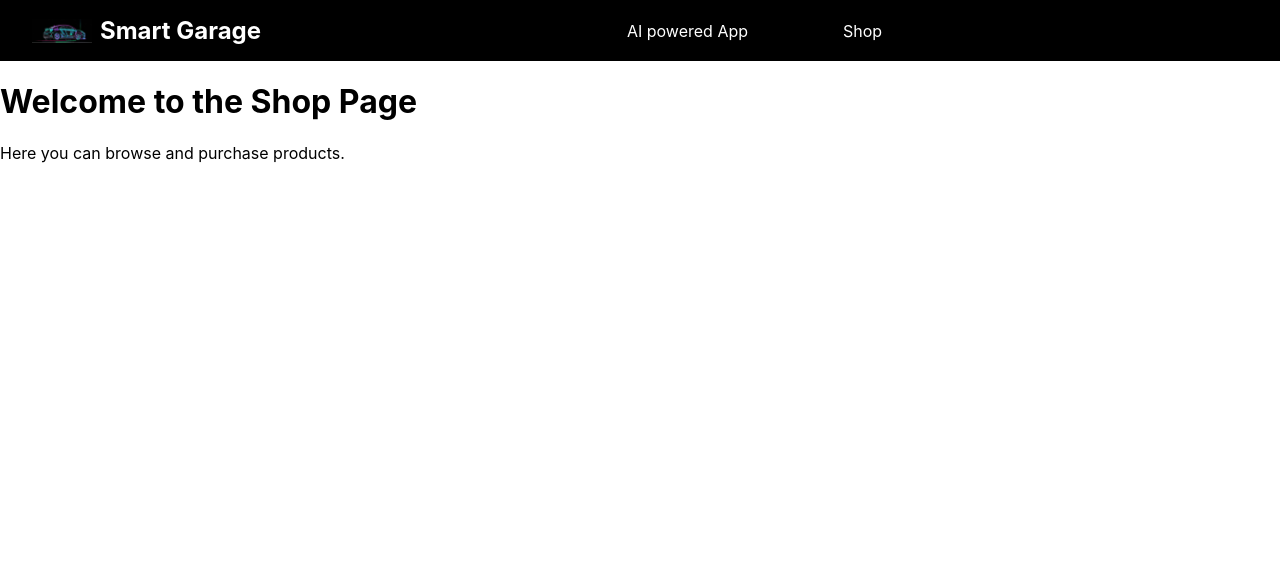
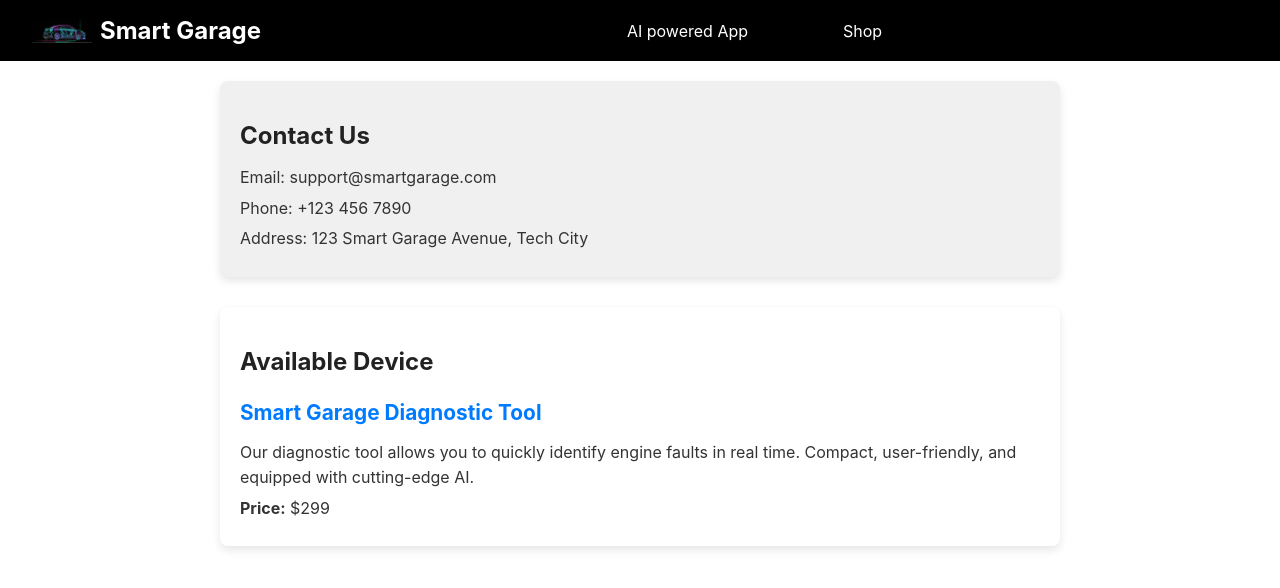
Before and after one commit to BANCUNGUYE66/Smart-Garage, a React (Create React App) app: page /shop in a window 1280 px wide. Shown: the top 588 px of the page. Built offline with nearby package versions, Linux system fonts and the light colour scheme; the HTML template or start-up script is replaced by a standard one.

Commit message:
add design of shop page

```diff
--- a/src/components/HamburgerMenu/HamburgerMenu.js
+++ b/src/components/HamburgerMenu/HamburgerMenu.js
@@ -7,8 +7,8 @@
   return (
     <HamburgerMenuContainer>
       <IconWrapper onClick={toggleMenu}>
-        <FaBars className={`hamburger ${isOpen ? 'hide' : ''}`} />
-        <FaTimes className={`close ${isOpen ? '' : 'hide'}`} />
+      <FaBars className={`hamburger ${isOpen ? 'hide' : ''}`} />
+      <FaTimes className={`close ${isOpen ? '' : 'hide'}`} />
       </IconWrapper>
       <MenuList isOpen={isOpen}>
         <MenuItem as={Link} to="/services-page" onClick={toggleMenu}>
--- a/src/components/HamburgerMenu/HamburgerMenu.styles.js
+++ b/src/components/HamburgerMenu/HamburgerMenu.styles.js
@@ -14,7 +14,7 @@
   color: #fff;
   cursor: pointer;
   position: relative;
-  z -index: 1001;
+  z-index: 1001; /* Corrected here */
   width: 24px;
   height: 24px;
 
@@ -33,11 +33,10 @@
 
 export const MenuList = styled.div`
   position: fixed;
-
   top: 20px;
   right: 0;
   width: 250px;
-  height: 16vh;
+  height: 14vh;
   background-color: #000;
   padding-top: 4rem;
   padding-right: 1rem;
--- a/src/pages/Home/Home.js
+++ b/src/pages/Home/Home.js
@@ -1,4 +1,5 @@
 import React, { useState } from 'react';
+import { useNavigate } from 'react-router-dom';
 import {
   HomeContainer,
   HeroSection,
@@ -67,11 +68,15 @@
 
   const Home = () => {
     const [currentStep, setCurrentStep] = useState(0);
+    const navigate = useNavigate();
 
     const handleDotClick = (index) => {
       setCurrentStep(index);
     };
 
+    const handleShopRedirect = () => {
+      navigate('/shop');
+    };
     return (
       <HomeContainer>
         <HeroSection>
@@ -87,7 +92,7 @@
             </a>
           </AppLinksContainer>
 
-          <CTAButton>Visit shop</CTAButton>
+          <CTAButton onClick={handleShopRedirect}>Visit shop</CTAButton>
         </HeroSection>
 
       <SupportedVehiclesSection>
--- a/src/pages/Shop/Shop.js
+++ b/src/pages/Shop/Shop.js
@@ -1,11 +1,29 @@
+// src/pages/Shop/Shop.js
+
 import React from 'react';
+import { ShopContainer, ContactSection, DeviceSection, DeviceInfo, ContactInfo } from './Shop.styles';
 
 const Shop = () => {
   return (
-    <div>
-      <h1>Welcome to the Shop Page</h1>
-      <p>Here you can browse and purchase products.</p>
-    </div>
+    <ShopContainer>
+      <ContactSection>
+        <h2>Contact Us</h2>
+        <ContactInfo>
+          <p>Email: support@smartgarage.com</p>
+          <p>Phone: +123 456 7890</p>
+          <p>Address: 123 Smart Garage Avenue, Tech City</p>
+        </ContactInfo>
+      </ContactSection>
+
+      <DeviceSection>
+        <h2>Available Device</h2>
+        <DeviceInfo>
+          <h3>Smart Garage Diagnostic Tool</h3>
+          <p>Our diagnostic tool allows you to quickly identify engine faults in real time. Compact, user-friendly, and equipped with cutting-edge AI.</p>
+          <p><strong>Price:</strong> $299</p>
+        </DeviceInfo>
+      </DeviceSection>
+    </ShopContainer>
   );
 };
 
--- /dev/null
+++ b/src/pages/Shop/Shop.styles.js
@@ -0,0 +1,71 @@
+// src/pages/Shop/Shop.styles.js
+
+import styled from 'styled-components';
+
+export const ShopContainer = styled.div`
+  display: flex;
+  flex-direction: column;
+  align-items: center;
+  padding: 20px;
+  color: #333;
+`;
+
+export const ContactSection = styled.section`
+  background-color: #f0f0f0;
+  padding: 20px;
+  width: 100%;
+  max-width: 800px;
+  border-radius: 8px;
+  margin-bottom: 30px;
+  box-shadow: 0 4px 8px rgba(0, 0, 0, 0.1);
+
+  h2 {
+    margin-bottom: 15px;
+    font-size: 1.5em;
+    color: #222;
+  }
+`;
+
+export const ContactInfo = styled.div`
+  font-size: 1em;
+  line-height: 1.6;
+
+  p {
+    margin: 5px 0;
+  }
+`;
+
+export const DeviceSection = styled.section`
+  background-color: #ffffff;
+  padding: 20px;
+  width: 100%;
+  max-width: 800px;
+  border-radius: 8px;
+  box-shadow: 0 4px 8px rgba(0, 0, 0, 0.1);
+
+  h2 {
+    margin-bottom: 15px;
+    font-size: 1.5em;
+    color: #222;
+  }
+`;
+
+export const DeviceInfo = styled.div`
+  font-size: 1em;
+  line-height: 1.6;
+
+  h3 {
+    font-size: 1.3em;
+    color: #007bff;
+    margin-bottom: 10px;
+  }
+
+  p {
+    margin: 5px 0;
+  }
+
+  strong {
+    font-weight: bold;
+    color: #333;
+  }
+`;
```
